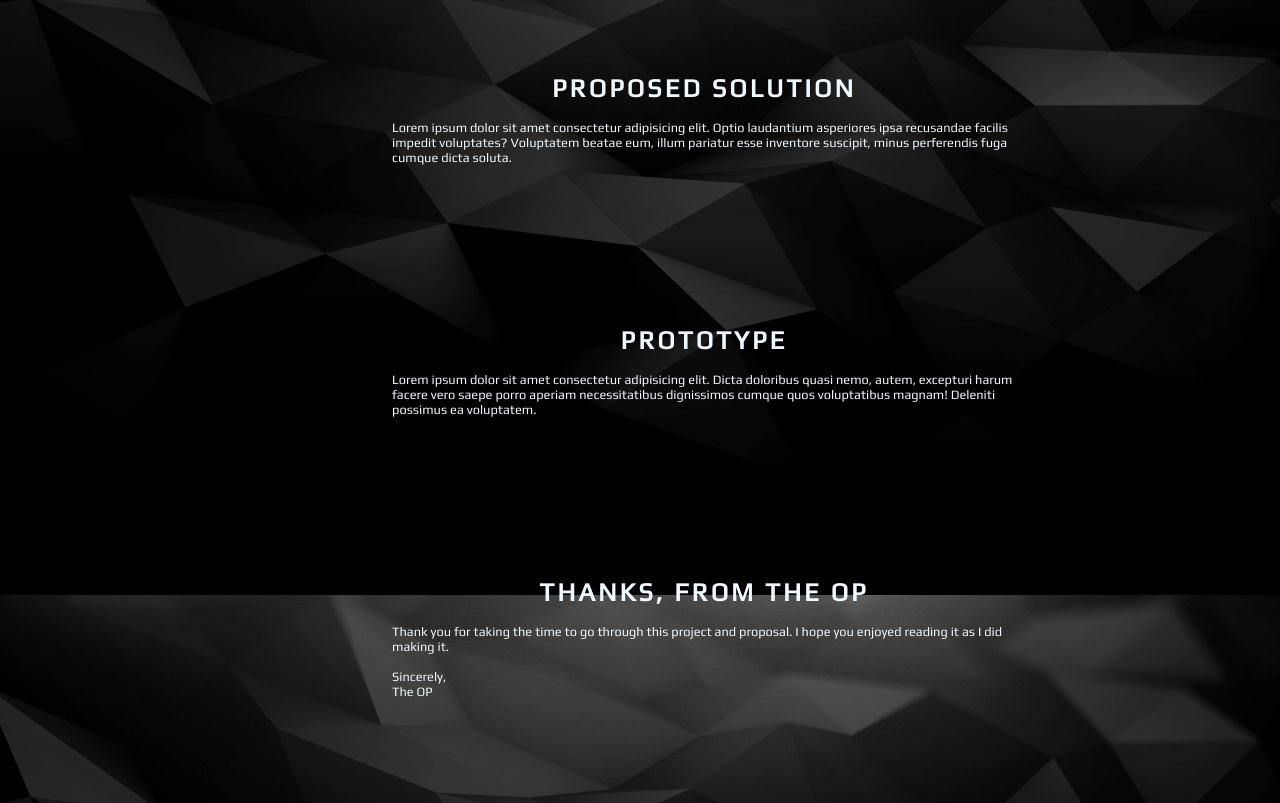
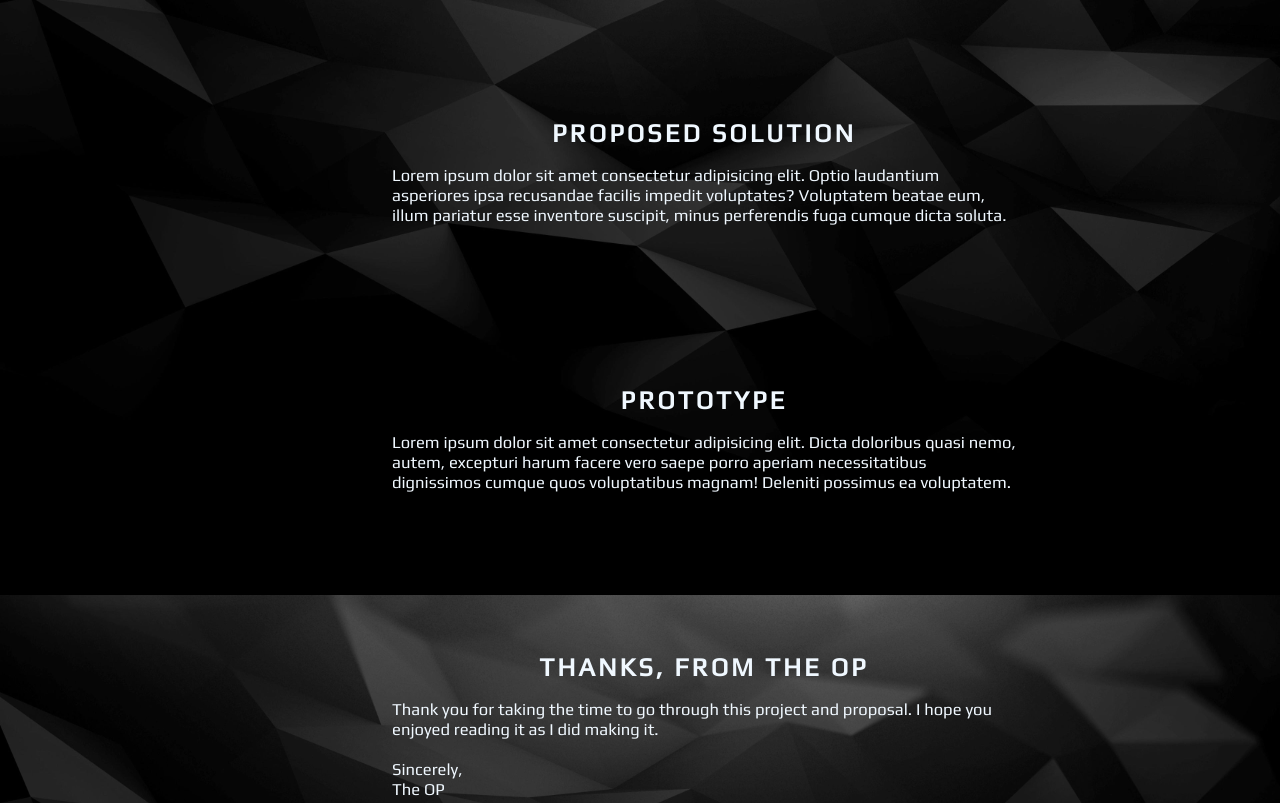
Before and after one commit to theOriginalPerson/Innovate-1Z03-Final-Project, a plain HTML site: page index.html in a window 1280 px wide. Shown: the part 1805-2608 px from the top of the page. Drawn offline with Linux system fonts and the light colour scheme.

Commit message:
another commit

```diff
--- a/index.html
+++ b/index.html
@@ -23,6 +23,7 @@
             <a href="#current">CURRENT PROBLEM</a>
             <a href="#proposed">PROPOSED SOLUTION</a>
             <a href="#prototype">PROTOTYPE</a>
+            <a href="#thanks">SPECIAL THANKS</a>
             <a href="#biblio">BIBLIOGRAPHY</a>
         </nav>
     </div>
@@ -57,7 +58,7 @@
             <p class="protoParagraph">Lorem ipsum dolor sit amet consectetur adipisicing elit. Dicta doloribus quasi nemo, autem, excepturi harum facere vero saepe porro aperiam necessitatibus dignissimos cumque quos voluptatibus magnam! Deleniti possimus ea voluptatem.</p>
         </div>
 
-        <div class="thanks">
+        <div id="thanks">
             <h1>THANKS, FROM THE OP</h1>
             <p>Thank you for taking the time to go through this project and proposal. I hope you enjoyed reading it as I did making it.<br><br>Sincerely,<br>The OP</p>
         </div>
--- a/stylesheet.css
+++ b/stylesheet.css
@@ -48,7 +48,7 @@ h1 {
 
 p {
     color: aliceblue;
-    font-size: 1vw;
+    font-size: 1.3vw;
 }
 
 h1.innovate1z03 {
@@ -88,7 +88,7 @@ h1:hover {
     background-color: black;
     opacity: 0.6;
     overflow-x: hidden;
-    padding-top: 5vh;
+    padding-top: 0vh;
     padding-bottom: 5vh;
 }
 
@@ -141,7 +141,7 @@ h1:hover {
     margin-top: 20vh;
 }
 
-.thanks {
+#thanks {
     margin-top: 20vh;
 }
 
```
